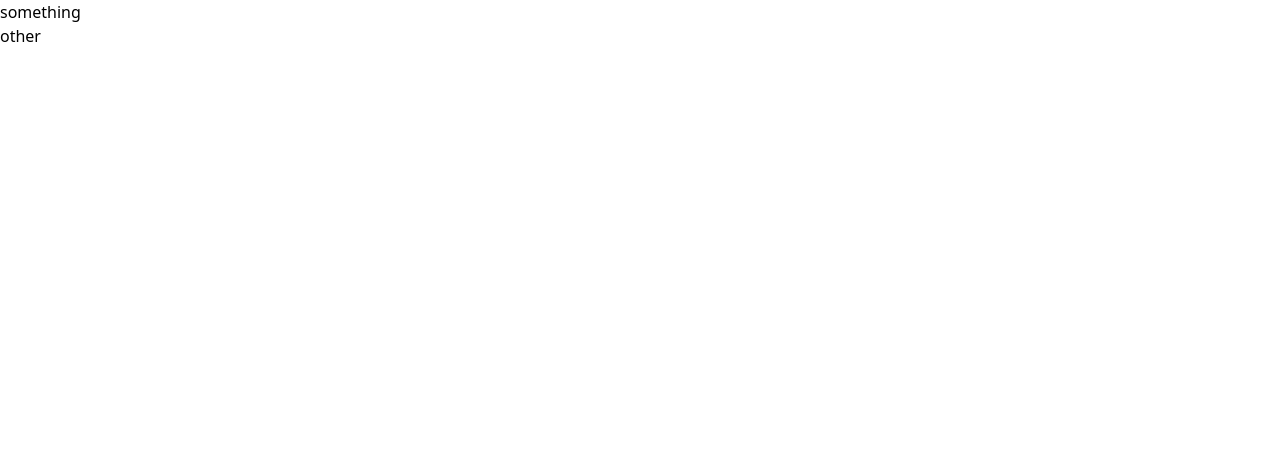
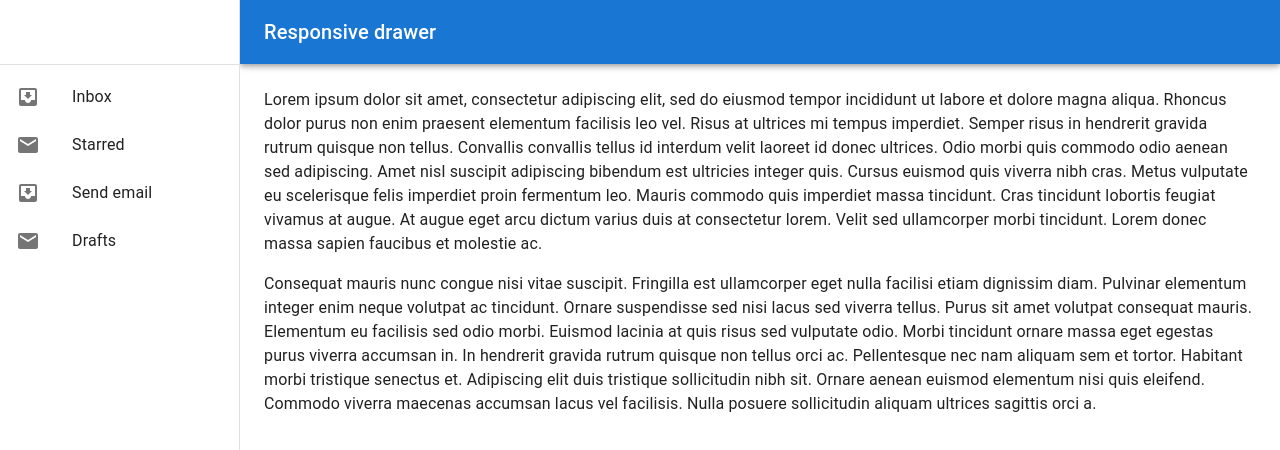
Before and after one commit to AliBdeir/hd23-frontend, a React (Vite) app: page /result in a window 1280 px wide. Shown: the top 450 px of the page. Built offline with nearby package versions, Linux system fonts and the light colour scheme.

Commit message:
added pages

```diff
--- a/src/main.jsx
+++ b/src/main.jsx
@@ -5,15 +5,9 @@
 import { createBrowserRouter, RouterProvider, } from "react-router-dom";
 
 import DNDPage from "./dnd_page.jsx"
+import ResultPageLayout, { ResultPage } from "./result_page.jsx"
 
 import "./index.css"
-
-function ResultPageLayout() {
-  return <div>
-    something
-    <Outlet />
-  </div>
-}
 
 function MainPageLayout() {
   return <Outlet />
@@ -37,7 +31,7 @@
       children: [
         {
           path: "/result",
-          element: <div>other</div>
+          element: <ResultPage />
         }
       ]
     }
--- /dev/null
+++ b/src/result_page.jsx
@@ -0,0 +1,180 @@
+import { Outlet } from "react-router-dom";
+import Drawer from '@mui/material/Drawer';
+
+import * as React from 'react';
+import PropTypes from 'prop-types';
+import AppBar from '@mui/material/AppBar';
+import Box from '@mui/material/Box';
+import CssBaseline from '@mui/material/CssBaseline';
+import Divider from '@mui/material/Divider';
+import IconButton from '@mui/material/IconButton';
+import List from '@mui/material/List';
+import ListItem from '@mui/material/ListItem';
+import ListItemButton from '@mui/material/ListItemButton';
+import ListItemIcon from '@mui/material/ListItemIcon';
+import ListItemText from '@mui/material/ListItemText';
+import Toolbar from '@mui/material/Toolbar';
+import Typography from '@mui/material/Typography';
+
+import InboxIcon from '@mui/icons-material/MoveToInbox';
+import MailIcon from '@mui/icons-material/Mail';
+import MenuIcon from '@mui/icons-material/Menu';
+
+const drawerWidth = 240;
+
+function ResponsiveDrawer(props) {
+    const { window } = props;
+    const [mobileOpen, setMobileOpen] = React.useState(false);
+
+    const handleDrawerToggle = () => {
+        setMobileOpen(!mobileOpen);
+    };
+
+    const drawer = (
+        <div>
+            <Toolbar />
+            <Divider />
+            <List>
+                {['Inbox', 'Starred', 'Send email', 'Drafts'].map((text, index) => (
+                    <ListItem key={text} disablePadding>
+                        <ListItemButton>
+                            <ListItemIcon>
+                                {index % 2 === 0 ? <InboxIcon /> : <MailIcon />}
+                            </ListItemIcon>
+                            <ListItemText primary={text} />
+                        </ListItemButton>
+                    </ListItem>
+                ))}
+            </List>
+            {/* <Divider />
+            <List>
+                {['All mail', 'Trash', 'Spam'].map((text, index) => (
+                    <ListItem key={text} disablePadding>
+                        <ListItemButton>
+                            <ListItemIcon>
+                                {index % 2 === 0 ? <InboxIcon /> : <MailIcon />}
+                            </ListItemIcon>
+                            <ListItemText primary={text} />
+                        </ListItemButton>
+                    </ListItem>
+                ))}
+            </List> */}
+        </div>
+    );
+
+    const container = window !== undefined ? () => window().document.body : undefined;
+
+    return (
+        <Box sx={{ display: 'flex' }}>
+            <CssBaseline />
+            <AppBar
+                position="fixed"
+                sx={{
+                    width: { sm: `calc(100% - ${drawerWidth}px)` },
+                    ml: { sm: `${drawerWidth}px` },
+                }}
+            >
+                <Toolbar>
+                    <IconButton
+                        color="inherit"
+                        aria-label="open drawer"
+                        edge="start"
+                        onClick={handleDrawerToggle}
+                        sx={{ mr: 2, display: { sm: 'none' } }}
+                    >
+                        <MenuIcon />
+                    </IconButton>
+                    <Typography variant="h6" noWrap component="div">
+                        Responsive drawer
+                    </Typography>
+                </Toolbar>
+            </AppBar>
+            <Box
+                component="nav"
+                sx={{ width: { sm: drawerWidth }, flexShrink: { sm: 0 } }}
+                aria-label="mailbox folders"
+            >
+                {/* The implementation can be swapped with js to avoid SEO duplication of links. */}
+                <Drawer
+                    container={container}
+                    variant="temporary"
+                    open={mobileOpen}
+                    onClose={handleDrawerToggle}
+                    ModalProps={{
+                        keepMounted: true, // Better open performance on mobile.
+                    }}
+                    sx={{
+                        display: { xs: 'block', sm: 'none' },
+                        '& .MuiDrawer-paper': { boxSizing: 'border-box', width: drawerWidth },
+                    }}
+                >
+                    {drawer}
+                </Drawer>
+                <Drawer
+                    variant="permanent"
+                    sx={{
+                        display: { xs: 'none', sm: 'block' },
+                        '& .MuiDrawer-paper': { boxSizing: 'border-box', width: drawerWidth },
+                    }}
+                    open
+                >
+                    {drawer}
+                </Drawer>
+            </Box>
+            <Box
+                component="main"
+                sx={{ flexGrow: 1, p: 3, width: { sm: `calc(100% - ${drawerWidth}px)` } }}
+            >
+                <Toolbar />
+                <Typography paragraph>
+                    Lorem ipsum dolor sit amet, consectetur adipiscing elit, sed do eiusmod
+                    tempor incididunt ut labore et dolore magna aliqua. Rhoncus dolor purus non
+                    enim praesent elementum facilisis leo vel. Risus at ultrices mi tempus
+                    imperdiet. Semper risus in hendrerit gravida rutrum quisque non tellus.
+                    Convallis convallis tellus id interdum velit laoreet id donec ultrices.
+                    Odio morbi quis commodo odio aenean sed adipiscing. Amet nisl suscipit
+                    adipiscing bibendum est ultricies integer quis. Cursus euismod quis viverra
+                    nibh cras. Metus vulputate eu scelerisque felis imperdiet proin fermentum
+                    leo. Mauris commodo quis imperdiet massa tincidunt. Cras tincidunt lobortis
+                    feugiat vivamus at augue. At augue eget arcu dictum varius duis at
+                    consectetur lorem. Velit sed ullamcorper morbi tincidunt. Lorem donec massa
+                    sapien faucibus et molestie ac.
+                </Typography>
+                <Typography paragraph>
+                    Consequat mauris nunc congue nisi vitae suscipit. Fringilla est ullamcorper
+                    eget nulla facilisi etiam dignissim diam. Pulvinar elementum integer enim
+                    neque volutpat ac tincidunt. Ornare suspendisse sed nisi lacus sed viverra
+                    tellus. Purus sit amet volutpat consequat mauris. Elementum eu facilisis
+                    sed odio morbi. Euismod lacinia at quis risus sed vulputate odio. Morbi
+                    tincidunt ornare massa eget egestas purus viverra accumsan in. In hendrerit
+                    gravida rutrum quisque non tellus orci ac. Pellentesque nec nam aliquam sem
+                    et tortor. Habitant morbi tristique senectus et. Adipiscing elit duis
+                    tristique sollicitudin nibh sit. Ornare aenean euismod elementum nisi quis
+                    eleifend. Commodo viverra maecenas accumsan lacus vel facilisis. Nulla
+                    posuere sollicitudin aliquam ultrices sagittis orci a.
+                </Typography>
+            </Box>
+        </Box>
+    );
+}
+
+ResponsiveDrawer.propTypes = {
+    /**
+     * Injected by the documentation to work in an iframe.
+     * You won't need it on your project.
+     */
+    window: PropTypes.func,
+};
+
+
+export default function ResultPageLayout() {
+    return <div>
+        <Outlet />
+    </div>
+}
+
+export function ResultPage() {
+    return <div>
+        <ResponsiveDrawer />
+    </div>
+}
```
